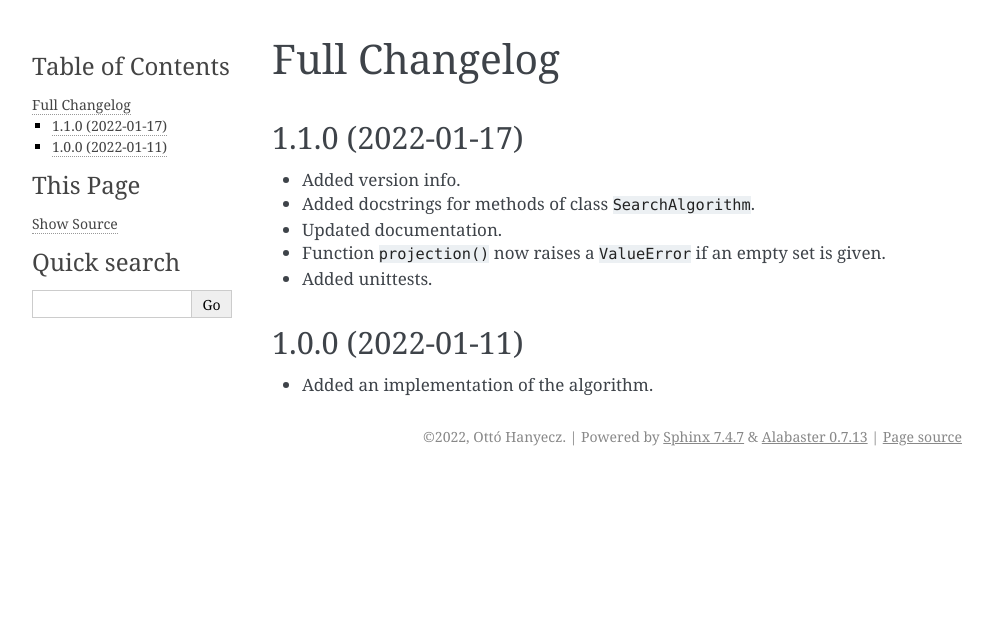
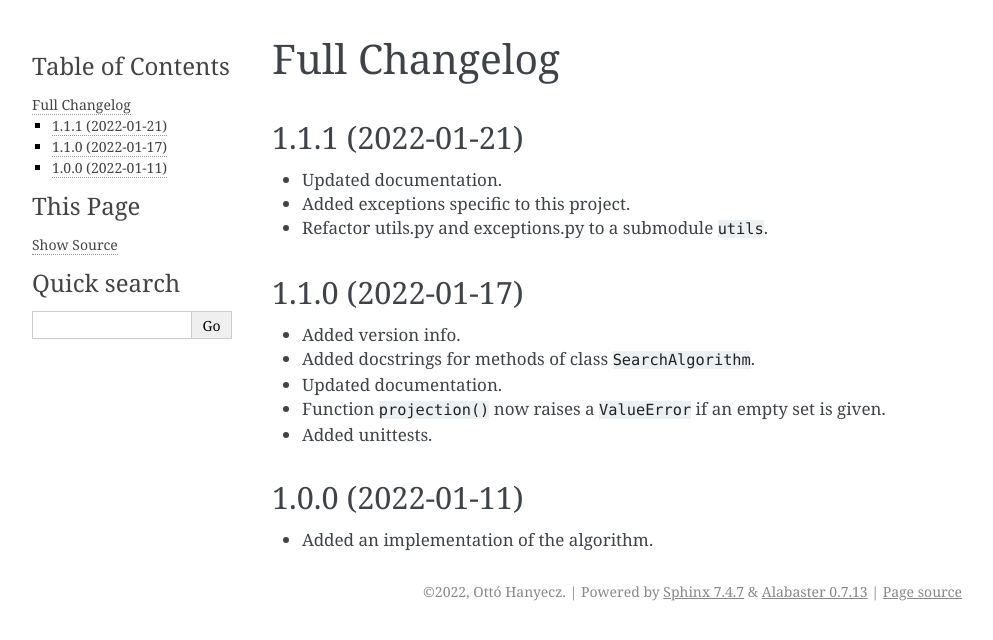
Before and after one commit to ohanyecz/linear-construction, a Sphinx documentation site: the page built from docs/source/about/full_changelog.rst, in a window 1280 px wide. Shown: the top 640 px of the page, without its empty margins (148-1141 px from the left). Built offline with Sphinx 7.4.7, drawn with Linux system fonts in a browser that asks for light colours; part of the change alters nothing that is shown.

```diff
--- a/docs/source/about/full_changelog.rst
+++ b/docs/source/about/full_changelog.rst
@@ -4,21 +4,4 @@
 Full Changelog
 ==============
 
-1.1.0 (2022-01-17)
-==================
-
-- Added version info.
-
-- Added docstrings for methods of class ``SearchAlgorithm``.
-
-- Updated documentation.
-
-- Function ``projection()`` now raises a ``ValueError`` if an empty set is given.
-
-- Added unittests.
-
-
-1.0.0 (2022-01-11)
-==================
-
-- Added an implementation of the algorithm.
+.. include:: ../../../CHANGELOG.rst
```
